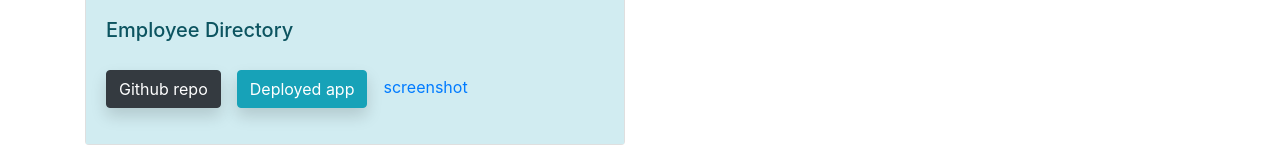
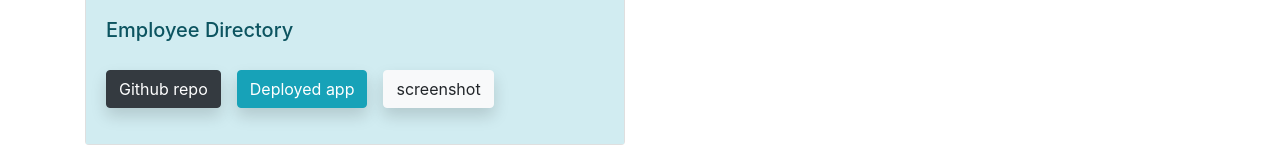
Before and after one commit to LisaMcGautier/react-portfolio, a React (Create React App) app: page /home in a window 1280 px wide. Shown: the part 739-899 px from the top of the page. Built offline with nearby package versions, Linux system fonts and the light colour scheme.

Commit message:
add image links

```diff
--- a/src/components/ProjectCard/index.js
+++ b/src/components/ProjectCard/index.js
@@ -1,5 +1,4 @@
 import React from "react";
-// import {screenshot} from "../../assets/screenshots";
 
 function Project(props) {
     return (
@@ -14,8 +13,7 @@ function Project(props) {
                         <h5 className="card-title">{props.title}</h5>
                         <a className="btn btn-dark shadow" href={props.github} target="_blank" rel="noopener noreferrer" role="button">Github repo</a>
                         <a className="btn btn-info m-3 shadow" href={props.deploy} target="_blank" rel="noopener noreferrer" role="button">Deployed app</a>
-                        <a href="/screenshot1.png" target="_blank" rel="noopener noreferrer" role="button">screenshot</a>
-
+                        <a className="btn btn-light shadow" href={props.screenshot} target="_blank" rel="noopener noreferrer" role="button">screenshot</a>
 
                     </div>
                 </div>
--- a/src/projects.json
+++ b/src/projects.json
@@ -6,7 +6,7 @@
         "title": "Employee Directory",
         "github": "https://github.com/LisaMcGautier/employee_directory",
         "deploy": "https://lisamcgautier.github.io/employee_directory/",
-        "screenshot": "/screenshot1.png"
+        "screenshot": "https://drive.google.com/file/d/1OVJhmA2oQCCSf2WeGvIR5CHLBeHMIs2t/view?usp=sharing"
     },
     {
         "id": 2,
@@ -15,7 +15,7 @@
         "title": "Budget Tracker",
         "github": "https://github.com/LisaMcGautier/budgetTracker",
         "deploy": "https://afternoon-shore-57961.herokuapp.com/",
-        "screenshot": "../../assets/screenshots/screenshot2.png"
+        "screenshot": "https://drive.google.com/file/d/14hb8OaKR-9GevHqtyIYZWwVXk45gQysQ/view?usp=sharing"
     },
     {
         "id": 3,
@@ -24,7 +24,7 @@
         "title": "Workout Tracker",
         "github": "https://github.com/LisaMcGautier/workoutTracker",
         "deploy": "https://mysterious-lowlands-66280.herokuapp.com/",
-        "screenshot": "../../assets/screenshots/screenshot3.png"
+        "screenshot": "https://drive.google.com/file/d/1ZHjWKXC23_QX1UwkvUst43Z3p_q14o1J/view?usp=sharing"
     },
     {
         "id": 4,
@@ -33,7 +33,7 @@
         "title": "What's Cookin'   (Project 2)",
         "github": "https://github.com/swatso2020/Project2",
         "deploy": "https://infinite-falls-09874.herokuapp.com/",
-        "screenshot": "../../assets/screenshots/screenshot4.png"
+        "screenshot": "https://drive.google.com/file/d/19I6hq-CMwJod_EwMktVd9Rog5JeMHuXB/view?usp=sharing"
     },{
         "id": 5,
         "image": "https://images.unsplash.com/photo-1497515114629-f71d768fd07c?ixlib=rb-1.2.1&auto=format&fit=crop&w=500&q=60",
@@ -41,7 +41,7 @@
         "title": "Necesito Cafecito   (Project 1)",
         "github": "https://github.com/LisaMcGautier/ourFirstProject",
         "deploy": "https://lisamcgautier.github.io/ourFirstProject",
-        "screenshot": "../../assets/screenshots/screenshot5.png"
+        "screenshot": "https://drive.google.com/file/d/17UtenveMwIMQo7HFzGksf3tsytASa_Br/view?usp=sharing"
     },{
         "id": 6,
         "image": "https://images.unsplash.com/photo-1571091718767-18b5b1457add?ixlib=rb-1.2.1&ixid=eyJhcHBfaWQiOjEyMDd9&auto=format&fit=crop&w=500&q=60",
@@ -49,6 +49,6 @@
         "title": "Eat-da-Burger",
         "github": "https://github.com/LisaMcGautier/burger",
         "deploy": "https://shrouded-river-48289.herokuapp.com/",
-        "screenshot": "../../assets/screenshots/screenshot6.png"
+        "screenshot": "https://drive.google.com/file/d/14T4UcT2ZaJ52HmSLDKGlEueYCYJCpxi3/view?usp=sharing"
     }
 ]
```
